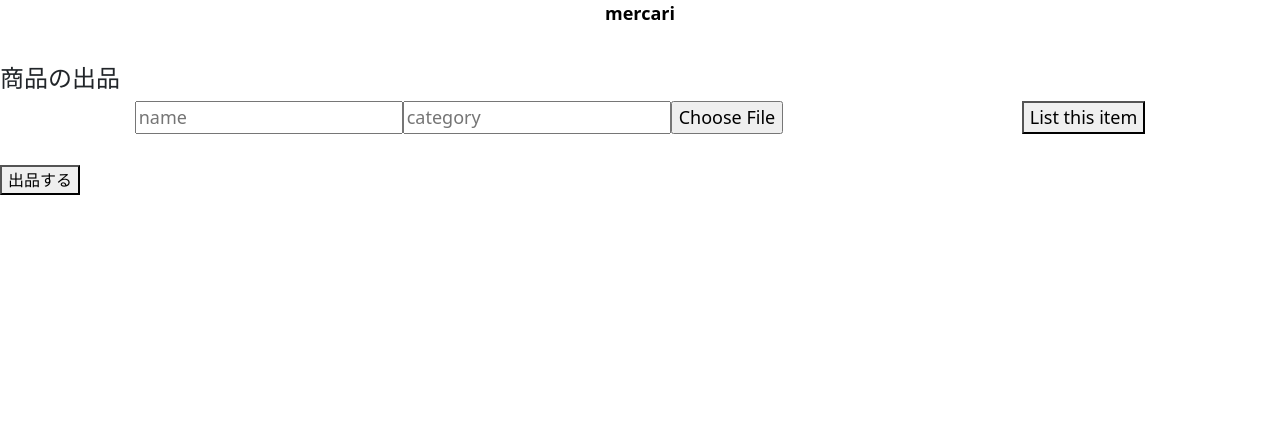
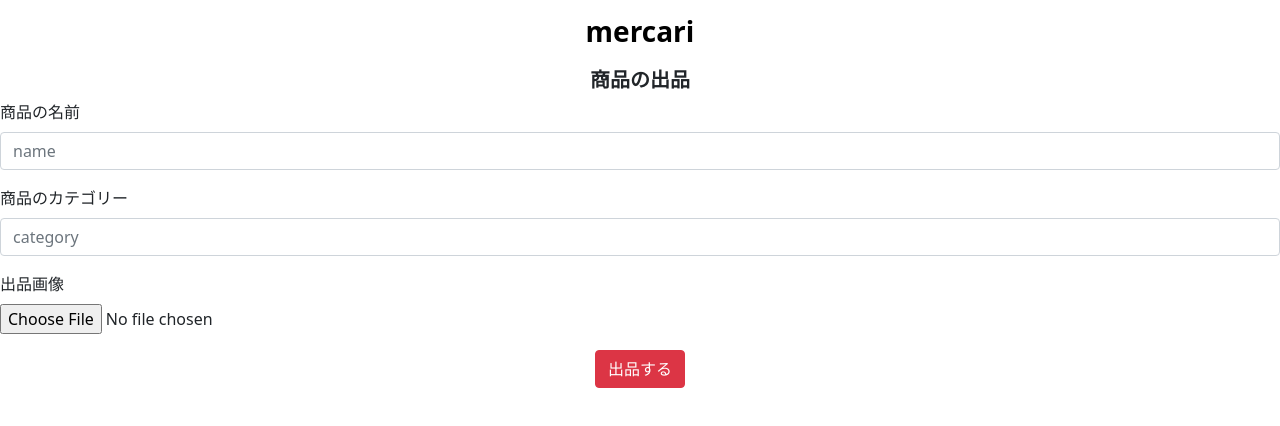
Before and after one commit to yk-saito/mercari-build-hackthon-team2, a React (Create React App) app in the folder typescript/simple-mercari-web/: page /sell in a window 1280 px wide. Shown: the top 426 px of the page. Built offline with nearby package versions, Linux system fonts and the light colour scheme; no server answers.

Commit message:
change sell view

```diff
--- a/typescript/simple-mercari-web/src/App.css
+++ b/typescript/simple-mercari-web/src/App.css
@@ -9,19 +9,20 @@
   flex-direction: column;
   align-items: center;
   justify-content: left;
-  font-size: calc(10px + 1vmin);
+  font-size: calc(20px + 1vmin);
+  padding-top: 10px;
   color: black;
 }
 
 .Listing {
   /* background-color: #222427; */
-  min-height: 8vh;
+  /* min-height: 8vh;
   display: flex;
   flex-direction: column;
   align-items: center;
   justify-content: left;
   font-size: calc(10px + 1vmin);
-  color: white;
+  color: white; */
 }
 
 .ItemList {
--- a/typescript/simple-mercari-web/src/components/Listing/Listing.tsx
+++ b/typescript/simple-mercari-web/src/components/Listing/Listing.tsx
@@ -55,11 +55,21 @@
     <div className='Listing'>
       <form onSubmit={onSubmit}>
         <div>
-          <input type='text' name='name' id='name' placeholder='name' onChange={onValueChange} required />
-          <input type='text' name='category' id='category' placeholder='category' onChange={onValueChange} />
+         <div className="mb-3">
+          <label className="form-label">商品の名前</label>
+          <input type='text' name='name' className="form-control" id='name' placeholder='name' onChange={onValueChange} required />
+          </div>
+          <div className="mb-3">
+          <label className="form-label">商品のカテゴリー</label>
+          <input type='text' name='category' className="form-control" id='category' placeholder='category' onChange={onValueChange} />
+          </div>
           {/* <input type='text' name='itemCondition' id='itemCondition' placeholder='itemCondition' onChange={onValueChange} /> */}
+          <div className="mb-3">
+          <label className="form-label">出品画像</label>
+          <br/>
           <input type='file' name='image' id='image' onChange={onFileChange} required />
-          <button type='submit'>List this item</button>
+          </div>
+          {/* <button type='submit'>出品する</button> */}
         </div>
       </form>
     </div>
--- a/typescript/simple-mercari-web/src/components/Sell.tsx
+++ b/typescript/simple-mercari-web/src/components/Sell.tsx
@@ -14,11 +14,14 @@
           <b>mercari</b>
           </p>
           </header>
-          <h4>商品の出品</h4>
+          <h5 className="text-center fw-bold">商品の出品</h5>
           <div>
           <Listing onListingCompleted={() => setReload(true)} />
           </div>
-        <button onClick={onClickSell}>出品する</button>
+        <div className="text-center">
+        <button type='submit' className="btn btn-danger" onClick={onClickSell}>出品する</button>
+        </div>
+
         </>
     )
 }
```
